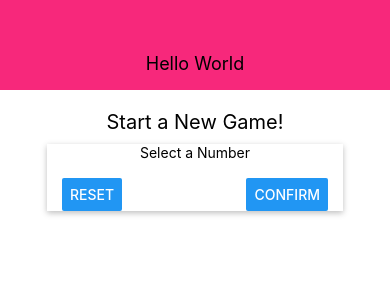
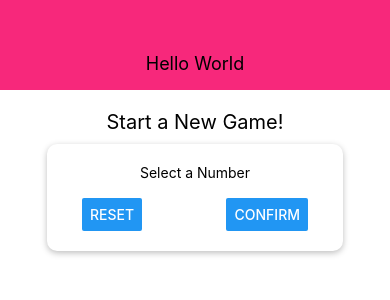
Before and after one commit to RommelTJ/rn-guess-number, a React Native app: screen / in a window 390 px wide. Shown: the top 300 px of the page. Built offline with nearby package versions, Linux system fonts and the light colour scheme.

Commit message:
:sparkles: StartGameSceen: Adding some more styling

```diff
--- a/screens/StartGameScreen.js
+++ b/screens/StartGameScreen.js
@@ -41,7 +41,9 @@ const styles = StyleSheet.create({
     shadowOpacity: 0.26, // only works on iOS
     shadowRadius: 6, // only works on iOS
     backgroundColor: "white",
-    elevation: 5 // only works on Android
+    elevation: 5, // only works on Android
+    padding: 20,
+    borderRadius: 10
   },
   title: {
     fontSize: 20,
```
